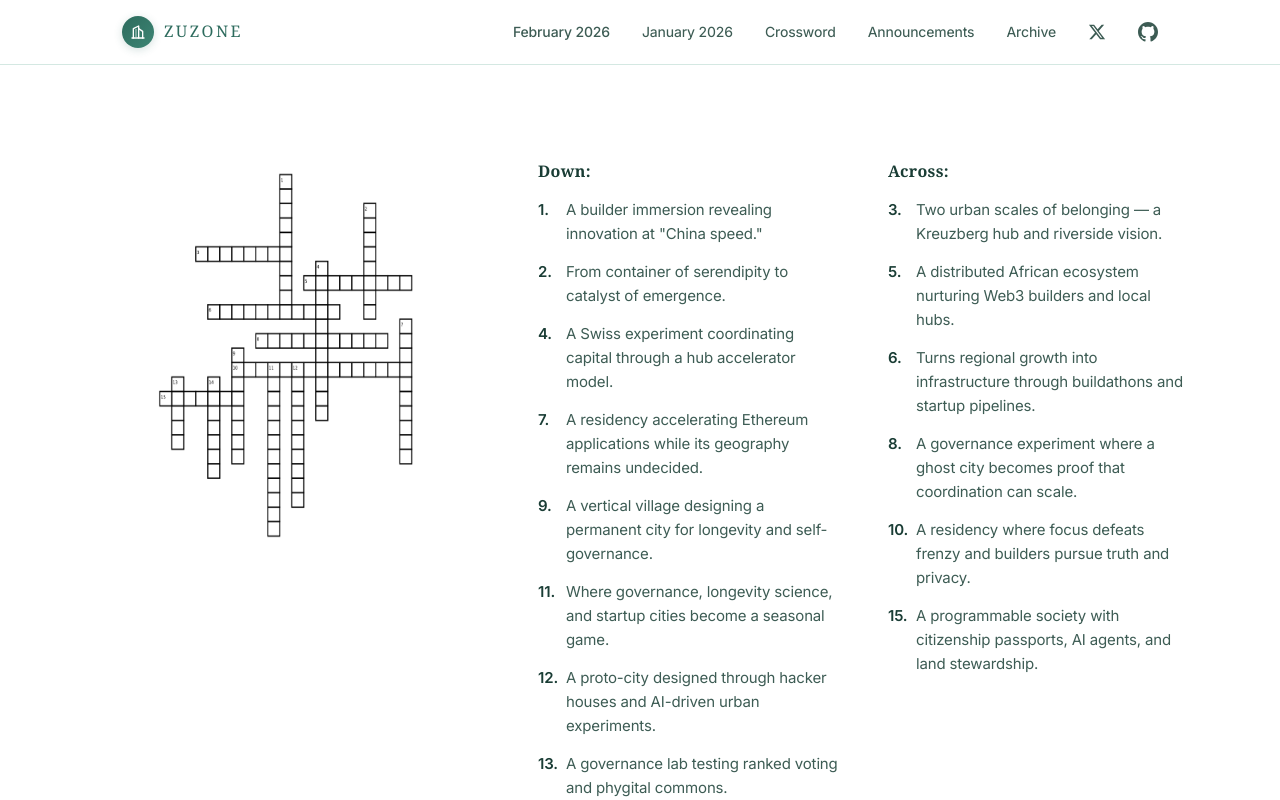
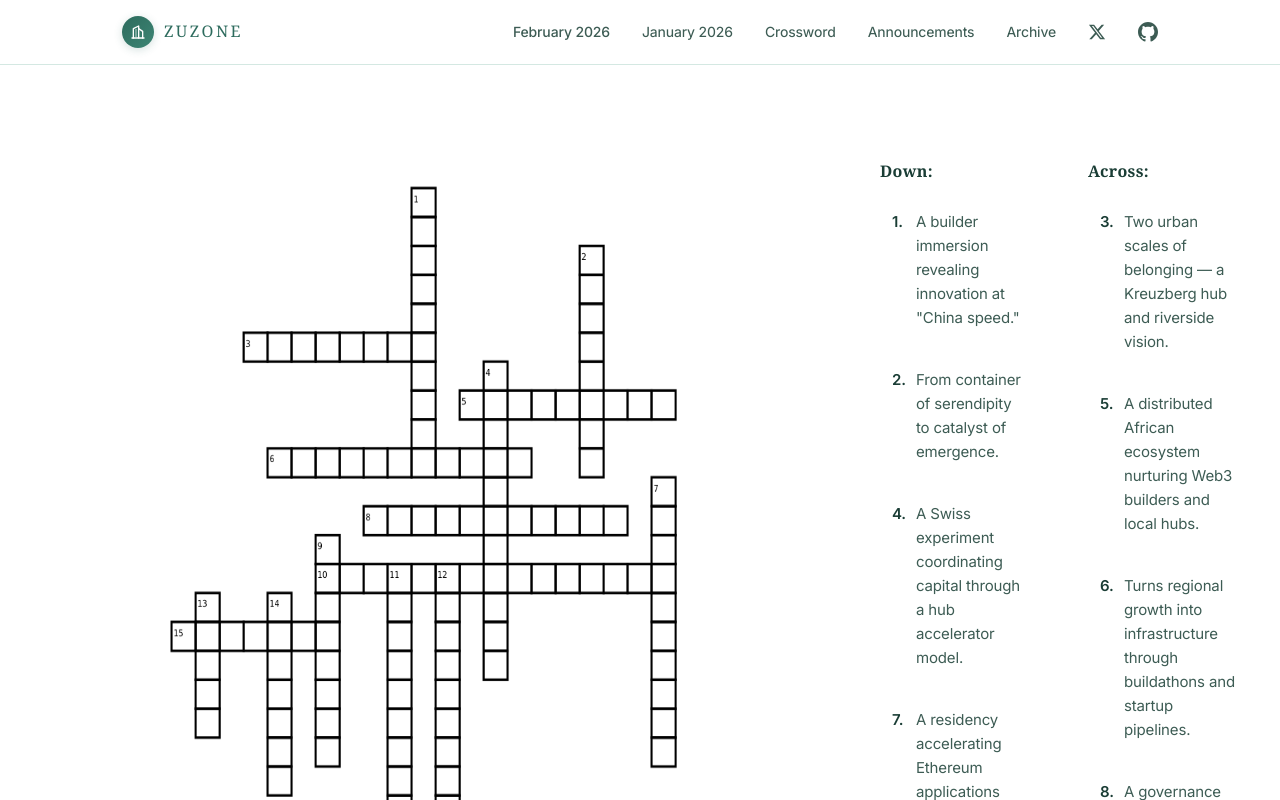
Before and after one commit to vrnvrn/zu, a Next.js app in the folder zuletter/: page /crossword in a window 1280 px wide. Shown: the top 800 px of the page. Built offline with nearby package versions, Linux system fonts and the light colour scheme.

Commit message:
Add interactive answer checking to crossword page
- Double crossword image size (800x800)
- Click clues to reveal answer input field
- Check answers with correct/incorrect feedback
- No progress persistence yet

```diff
--- a/zuletter/app/crossword/page.tsx
+++ b/zuletter/app/crossword/page.tsx
@@ -1,9 +1,116 @@
 'use client'
 
+import { useState } from 'react'
 import Image from 'next/image'
 import Nav from '@/components/Nav'
 
+const answerKey: Record<string, string> = {
+  'down-1': 'MUSHANGHAI',
+  'down-2': 'EDGECITY',
+  'down-4': 'ZUITZERLAND',
+  'down-7': 'SHANHAIWOO',
+  'down-9': 'VIVACITY',
+  'down-11': 'INFINITACITY',
+  'down-12': 'IPEVILLAGE',
+  'down-13': 'ZUKAS',
+  'across-3': 'ZUBERLIN',
+  'across-5': 'ZUAFRIQUE',
+  'across-6': 'CRECIMIENTO',
+  'across-8': 'CHARTERCITY',
+  'across-10': 'INVISIBLEGARDEN',
+  'across-15': 'ZUGRAMA',
+}
+
+interface Clue {
+  num: number
+  text: string
+  direction: 'down' | 'across'
+}
+
+const downClues: Clue[] = [
+  { num: 1, text: 'A builder immersion revealing innovation at "China speed."', direction: 'down' },
+  { num: 2, text: 'From container of serendipity to catalyst of emergence.', direction: 'down' },
+  { num: 4, text: 'A Swiss experiment coordinating capital through a hub accelerator model.', direction: 'down' },
+  { num: 7, text: 'A residency accelerating Ethereum applications while its geography remains undecided.', direction: 'down' },
+  { num: 9, text: 'A vertical village designing a permanent city for longevity and self-governance.', direction: 'down' },
+  { num: 11, text: 'Where governance, longevity science, and startup cities become a seasonal game.', direction: 'down' },
+  { num: 12, text: 'A proto-city designed through hacker houses and AI-driven urban experiments.', direction: 'down' },
+  { num: 13, text: 'A governance lab testing ranked voting and phygital commons.', direction: 'down' },
+]
+
+const acrossClues: Clue[] = [
+  { num: 3, text: 'Two urban scales of belonging — a Kreuzberg hub and riverside vision.', direction: 'across' },
+  { num: 5, text: 'A distributed African ecosystem nurturing Web3 builders and local hubs.', direction: 'across' },
+  { num: 6, text: 'Turns regional growth into infrastructure through buildathons and startup pipelines.', direction: 'across' },
+  { num: 8, text: 'A governance experiment where a ghost city becomes proof that coordination can scale.', direction: 'across' },
+  { num: 10, text: 'A residency where focus defeats frenzy and builders pursue truth and privacy.', direction: 'across' },
+  { num: 15, text: 'A programmable society with citizenship passports, AI agents, and land stewardship.', direction: 'across' },
+]
+
 export default function CrosswordPage() {
+  const [activeClue, setActiveClue] = useState<string | null>(null)
+  const [userInput, setUserInput] = useState('')
+  const [feedback, setFeedback] = useState<{ key: string; correct: boolean } | null>(null)
+
+  const handleClueClick = (clue: Clue) => {
+    const key = `${clue.direction}-${clue.num}`
+    if (activeClue === key) {
+      setActiveClue(null)
+      setUserInput('')
+      setFeedback(null)
+    } else {
+      setActiveClue(key)
+      setUserInput('')
+      setFeedback(null)
+    }
+  }
+
+  const handleSubmit = (e: React.FormEvent) => {
+    e.preventDefault()
+    if (!activeClue) return
+
+    const correctAnswer = answerKey[activeClue]
+    const normalizedInput = userInput.toUpperCase().replace(/\s+/g, '')
+    const isCorrect = normalizedInput === correctAnswer
+
+    setFeedback({ key: activeClue, correct: isCorrect })
+  }
+
+  const renderClue = (clue: Clue) => {
+    const key = `${clue.direction}-${clue.num}`
+    const isActive = activeClue === key
+    const hasFeedback = feedback?.key === key
+
+    return (
+      <li
+        key={key}
+        className={`clue-item ${isActive ? 'active' : ''} ${hasFeedback ? (feedback.correct ? 'correct' : 'incorrect') : ''}`}
+        onClick={() => handleClueClick(clue)}
+      >
+        <span className="clue-number">{clue.num}.</span>
+        <span className="clue-text">{clue.text}</span>
+        {isActive && (
+          <form className="answer-form" onSubmit={handleSubmit} onClick={(e) => e.stopPropagation()}>
+            <input
+              type="text"
+              value={userInput}
+              onChange={(e) => setUserInput(e.target.value)}
+              placeholder="Type your answer..."
+              autoFocus
+              className="answer-input"
+            />
+            <button type="submit" className="answer-submit">Check</button>
+          </form>
+        )}
+        {hasFeedback && (
+          <div className={`feedback ${feedback.correct ? 'correct' : 'incorrect'}`}>
+            {feedback.correct ? 'Correct!' : 'Incorrect'}
+          </div>
+        )}
+      </li>
+    )
+  }
+
   return (
     <>
       <Nav />
@@ -13,8 +120,8 @@ export default function CrosswordPage() {
             <Image
               src="/images/feb26crossword.png"
               alt="February 2026 Crossword puzzle"
-              width={500}
-              height={500}
+              width={800}
+              height={800}
               className="crossword-image"
               priority
             />
@@ -23,27 +130,15 @@ export default function CrosswordPage() {
           <div className="crossword-clues">
             <div className="clues-column">
               <h2 className="clues-heading">Down:</h2>
-              <ol className="clues-list">
-                <li value={1}>A builder immersion revealing innovation at &quot;China speed.&quot;</li>
-                <li value={2}>From container of serendipity to catalyst of emergence.</li>
-                <li value={4}>A Swiss experiment coordinating capital through a hub accelerator model.</li>
-                <li value={7}>A residency accelerating Ethereum applications while its geography remains undecided.</li>
-                <li value={9}>A vertical village designing a permanent city for longevity and self-governance.</li>
-                <li value={11}>Where governance, longevity science, and startup cities become a seasonal game.</li>
-                <li value={12}>A proto-city designed through hacker houses and AI-driven urban experiments.</li>
-                <li value={13}>A governance lab testing ranked voting and phygital commons.</li>
-              </ol>
+              <ul className="clues-list">
+                {downClues.map(renderClue)}
+              </ul>
             </div>
             <div className="clues-column">
               <h2 className="clues-heading">Across:</h2>
-              <ol className="clues-list">
-                <li value={3}>Two urban scales of belonging — a Kreuzberg hub and riverside vision.</li>
-                <li value={5}>A distributed African ecosystem nurturing Web3 builders and local hubs.</li>
-                <li value={6}>Turns regional growth into infrastructure through buildathons and startup pipelines.</li>
-                <li value={8}>A governance experiment where a ghost city becomes proof that coordination can scale.</li>
-                <li value={10}>A residency where focus defeats frenzy and builders pursue truth and privacy.</li>
-                <li value={15}>A programmable society with citizenship passports, AI agents, and land stewardship.</li>
-              </ol>
+              <ul className="clues-list">
+                {acrossClues.map(renderClue)}
+              </ul>
             </div>
           </div>
         </div>
@@ -62,14 +157,14 @@ export default function CrosswordPage() {
           display: flex;
           align-items: flex-start;
           gap: 3rem;
-          max-width: 1100px;
+          max-width: 1400px;
           width: 100%;
         }
 
         .crossword-grid-wrapper {
           flex-shrink: 0;
-          width: 400px;
-          height: 400px;
+          width: 800px;
+          height: 800px;
           position: relative;
         }
 
@@ -102,24 +197,97 @@ export default function CrosswordPage() {
           margin: 0;
         }
 
-        .clues-list li {
+        .clue-item {
           font-size: 0.9375rem;
           line-height: 1.6;
           color: var(--text-secondary);
           margin-bottom: 0.875rem;
-          padding-left: 1.75rem;
+          padding: 0.75rem;
+          padding-left: 2.25rem;
           position: relative;
+          cursor: pointer;
+          border-radius: 8px;
+          transition: background 0.15s;
         }
 
-        .clues-list li::before {
-          content: attr(value) ".";
+        .clue-item:hover {
+          background: #f5f5f4;
+        }
+
+        .clue-item.active {
+          background: #e8f5f1;
+        }
+
+        .clue-item.correct {
+          background: #dcfce7;
+        }
+
+        .clue-item.incorrect {
+          background: #fee2e2;
+        }
+
+        .clue-number {
           position: absolute;
-          left: 0;
+          left: 0.75rem;
           font-weight: 600;
           color: var(--text-primary);
         }
 
-        @media (max-width: 900px) {
+        .clue-text {
+          display: block;
+        }
+
+        .answer-form {
+          display: flex;
+          gap: 0.5rem;
+          margin-top: 0.75rem;
+        }
+
+        .answer-input {
+          flex: 1;
+          padding: 0.5rem 0.75rem;
+          border: 2px solid #d6d3d1;
+          border-radius: 6px;
+          font-size: 0.875rem;
+          outline: none;
+          transition: border-color 0.15s;
+        }
+
+        .answer-input:focus {
+          border-color: #2d6b5d;
+        }
+
+        .answer-submit {
+          padding: 0.5rem 1rem;
+          background: #2d6b5d;
+          color: white;
+          border: none;
+          border-radius: 6px;
+          font-weight: 600;
+          font-size: 0.875rem;
+          cursor: pointer;
+          transition: background 0.15s;
+        }
+
+        .answer-submit:hover {
+          background: #1a4a40;
+        }
+
+        .feedback {
+          margin-top: 0.5rem;
+          font-weight: 600;
+          font-size: 0.875rem;
+        }
+
+        .feedback.correct {
+          color: #16a34a;
+        }
+
+        .feedback.incorrect {
+          color: #dc2626;
+        }
+
+        @media (max-width: 1200px) {
           .crossword-container {
             flex-direction: column;
             align-items: center;
@@ -127,8 +295,8 @@ export default function CrosswordPage() {
           }
 
           .crossword-grid-wrapper {
-            width: 320px;
-            height: 320px;
+            width: 600px;
+            height: 600px;
           }
 
           .crossword-clues {
@@ -136,10 +304,12 @@ export default function CrosswordPage() {
           }
         }
 
-        @media (max-width: 600px) {
+        @media (max-width: 700px) {
           .crossword-grid-wrapper {
-            width: 280px;
-            height: 280px;
+            width: 100%;
+            max-width: 500px;
+            height: auto;
+            aspect-ratio: 1;
           }
 
           .crossword-clues {
```
